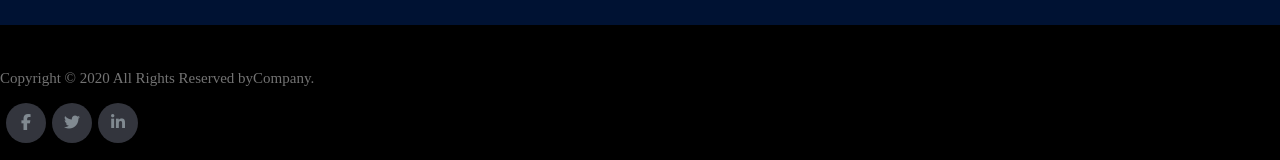
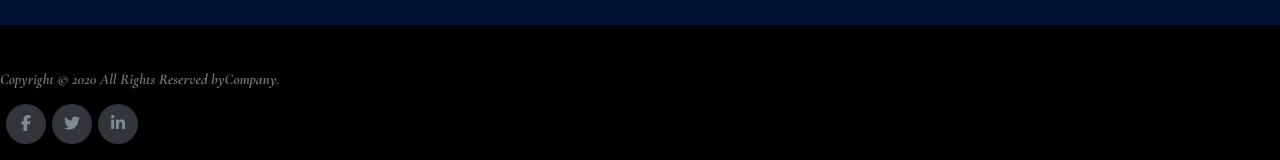
Before and after one commit to mistycal98/RE-CS-React-Trainee-Profile, a React (Create React App) app: page / in a window 1280 px wide. Shown: the part 695-855 px from the top of the page. Built offline with nearby package versions, Linux system fonts and the light colour scheme.

Commit message:
Kritika--Made some minor changes (Font Changed).

```diff
--- a/public/index.html
+++ b/public/index.html
@@ -7,6 +7,8 @@
 		<meta name="theme-color" content="#000000" />
 		<meta name="description" content="Web site created using create-react-app" />
 		<link rel="apple-touch-icon" href="%PUBLIC_URL%/logo192.png" />
+		<link rel="preconnect" href="https://fonts.gstatic.com">
+		<link href="https://fonts.googleapis.com/css2?family=Cormorant+Garamond:ital,wght@1,700&display=swap" rel="stylesheet">
 		<!--
       manifest.json provides metadata used when your web app is installed on a
       user's mobile device or desktop. See https://developers.google.com/web/fundamentals/web-app-manifest/
--- a/src/index.css
+++ b/src/index.css
@@ -6,7 +6,12 @@
 	box-sizing: border-box;
 }
 
-code {
-	font-family: source-code-pro, Menlo, Monaco, Consolas, "Courier New",
-		monospace;
+body {
+	/* font-family: source-code-pro, Menlo, Monaco, Consolas, "Courier New",
+		monospace; */
+
+	font-family: 'Cormorant Garamond', serif;}
+
+a{
+	text-decoration: none;
 }
--- a/src/pages/Home.jsx
+++ b/src/pages/Home.jsx
@@ -7,7 +7,7 @@ class Home extends Component {
 		return (
 			<div className="main-body">
 				<div class="animation01">
-        <div class="rhombus_small">
+            <div class="rhombus_small">
             <div class="rhombus">
                 <div class="border_box">
                     <span class="line line01"></span>
```
